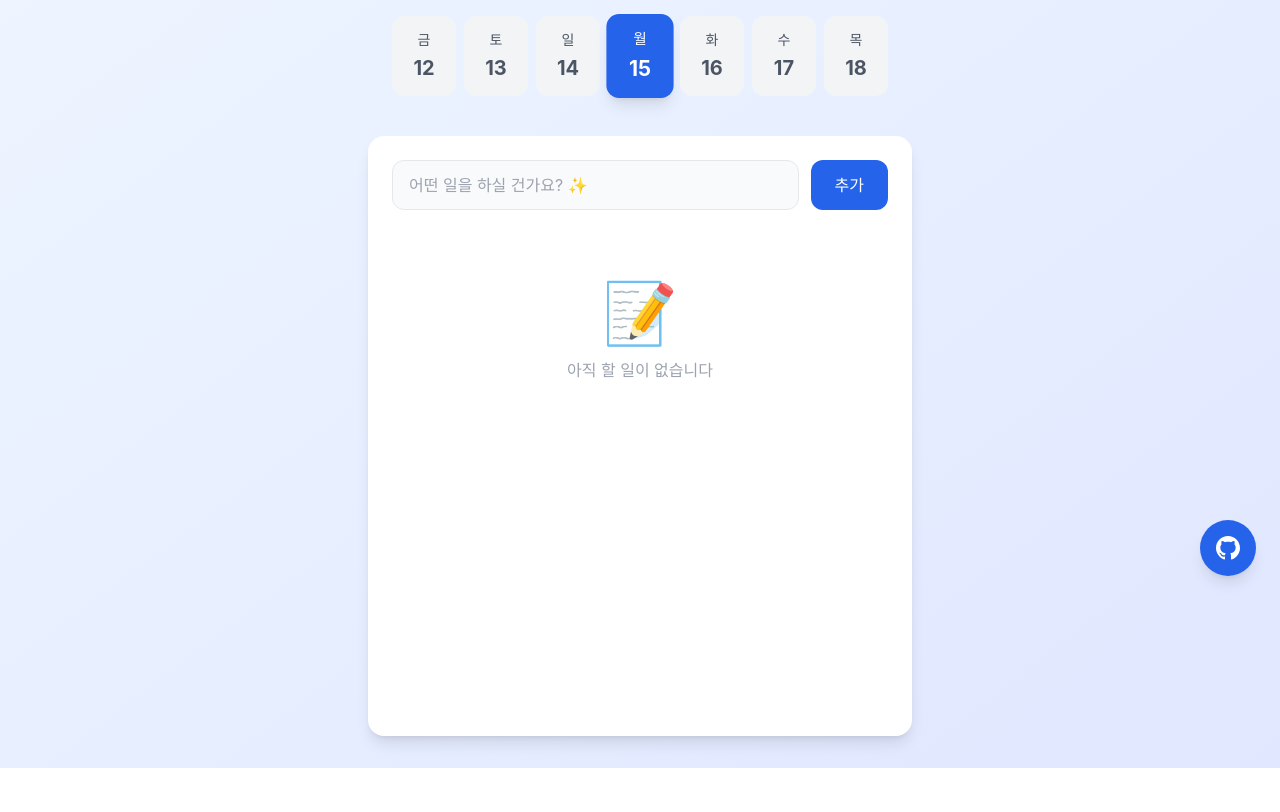
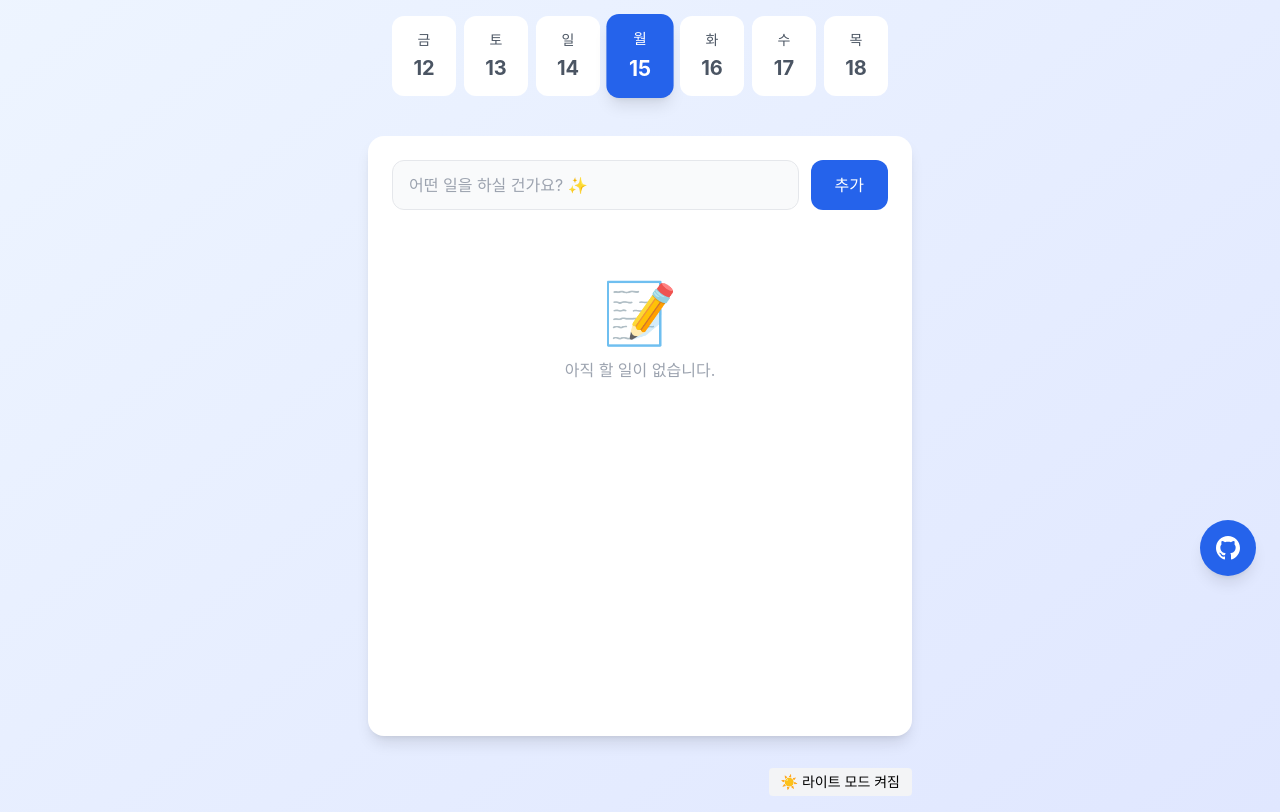
Before and after one commit to doyeonkim1997/react-ts-todolist, a React (Vite) app: page / in a window 1280 px wide. Shown: the part 200-1012 px from the top of the page. Before the commit the page ends 968 px from the top, so only its background shows below. Built offline with nearby package versions, Linux system fonts and the light colour scheme; a web font is replaced by a local one.

Commit message:
feat: add dark mode support across main UI components

```diff
--- a/src/App.tsx
+++ b/src/App.tsx
@@ -7,35 +7,34 @@ import { TodoList } from "./components/TodoList";
 import { ContactFAB } from "./components/ContactFAB";
 import { DEFAULT_USER_PROFILE } from "./constants/user";
 import { useTodosStore } from "./store/todoStore";
+import DarkModeToggle from "./components/DarkModeToggled";
 
 function App() {
-  // 오늘 날짜로 초기화 (시간 정보 제거하여 정확한 날짜 비교)
   const [selectedDate, setSelectedDate] = useState(() => {
     const today = new Date();
     today.setHours(0, 0, 0, 0);
     return today;
   });
-  const { getTodosForDate, addTodo, toggleTodo, deleteTodo, editTodo } =
-    useTodosStore();
 
-  const handleAddTodo = (text: string) => {
-    addTodo(selectedDate, text);
-  };
-
-  const handleToggleTodo = (id: string) => {
-    toggleTodo(selectedDate, id);
-  };
-
-  const handleDeleteTodo = (id: string) => {
-    deleteTodo(selectedDate, id);
-  };
-
-  const handleEditTodo = (id: string, text: string) => {
-    editTodo(selectedDate, id, text);
-  };
+  const {
+    isDarkMode,
+    getTodosForDate,
+    addTodo,
+    toggleTodo,
+    deleteTodo,
+    editTodo,
+  } = useTodosStore();
 
   return (
-    <div className="min-h-screen bg-gradient-to-br from-blue-50 to-indigo-100 flex items-center justify-center">
+    <div className={isDarkMode ? "dark" : "min-h-screen"}>
+      <div
+        className="
+          min-h-screen
+          bg-gradient-to-br from-blue-50 to-indigo-100
+          dark:from-gray-900 dark:to-gray-800
+          flex items-center justify-center
+        "
+      >
         <div className="w-full max-w-xl px-4">
           {/* 프로필 섹션 */}
           <ProfileSection
@@ -49,10 +48,17 @@ function App() {
             onDateSelect={setSelectedDate}
           />
 
-        {/* 투두 리스트 섹션 */}
-        <div className="bg-white rounded-2xl shadow-lg overflow-hidden h-[600px]">
+          {/* ✅ 투두 전체 카드 */}
+          <div
+            className="
+              bg-white dark:bg-slate-800
+              rounded-2xl shadow-lg overflow-hidden
+              transition-colors duration-300
+              h-[600px] flex flex-col
+            "
+          >
+            {/* 진행도 바 + 입력폼 */}
             <div className="p-6 pb-0">
-            {/* 진행도 바 - 독립적으로 배치 */}
               <ProgressBar
                 completed={
                   getTodosForDate(selectedDate).filter((todo) => todo.completed)
@@ -60,12 +66,11 @@ function App() {
                 }
                 total={getTodosForDate(selectedDate).length}
               />
-
-            {/* 투두 작성 폼 - 진행도 바와 완전히 분리 */}
               <TodoForm onAdd={(text) => addTodo(selectedDate, text)} />
             </div>
 
-          <div className="h-[400px] overflow-y-auto px-6 pb-6 scrollbar-thin">
+            {/* 리스트 영역 */}
+            <div className="flex-1 px-6 pb-6">
               <TodoList
                 todos={getTodosForDate(selectedDate)}
                 onToggle={(id) => toggleTodo(selectedDate, id)}
@@ -75,12 +80,14 @@ function App() {
             </div>
           </div>
 
-        {/* 하단 여백 */}
+          {/* 하단 컨트롤 */}
           <div className="h-8"></div>
+          <div className="flex gap-2 justify-end">
+            <DarkModeToggle />
+            <ContactFAB />
           </div>
-
-      {/* 연락하기 FAB */}
-      <ContactFAB />
+        </div>
+      </div>
     </div>
   );
 }
--- /dev/null
+++ b/src/components/DarkModeToggled.tsx
@@ -0,0 +1,17 @@
+import React from "react";
+import { useTodoStore } from "../store/todoStore";
+
+const DarkModeToggle = () => {
+  const { isDarkMode, toggleDarkMode } = useTodoStore();
+
+  return (
+    <button
+      onClick={toggleDarkMode}
+      className="mb-4 px-3 py-1 rounded bg-gray-100 dark:bg-gray-600 dark:text-gray-300 text-sm"
+    >
+      {isDarkMode ? "🌙 다크 모드 켜짐" : "☀️ 라이트 모드 켜짐"}
+    </button>
+  );
+};
+
+export default DarkModeToggle;
--- a/src/components/DateSlider.tsx
+++ b/src/components/DateSlider.tsx
@@ -24,14 +24,17 @@ export function DateSlider({ selectedDate, onDateSelect }: DateSliderProps) {
       "flex flex-col items-center justify-center w-20 h-20 rounded-xl transition-all duration-300 transform hover:scale-105";
 
     if (isSameDate(date, selectedDate)) {
-      return `${baseStyle} bg-blue-600 text-white shadow-lg scale-105`;
+      return `${baseStyle} bg-blue-600 text-white shadow-lg scale-105
+                        dark:bg-blue-500 dark:text-white`;
     }
 
     if (isToday(date)) {
-      return `${baseStyle} bg-blue-100 text-blue-600 border-2 border-blue-300`;
+      return `${baseStyle} bg-blue-100 text-blue-600 border-2 border-blue-300
+                        dark:bg-slate-700 dark:text-blue-400 dark:border-blue-500`;
     }
 
-    return `${baseStyle} bg-gray-100 text-gray-600 hover:bg-gray-200`;
+    return `${baseStyle} bg-white text-gray-600 hover:bg-gray-100
+                      dark:bg-slate-700 dark:text-gray-300 dark:hover:bg-slate-600`;
   };
 
   const goToPreviousDay = () => {
@@ -48,7 +51,10 @@ export function DateSlider({ selectedDate, onDateSelect }: DateSliderProps) {
         <div className="flex items-center justify-between">
           <button
             onClick={goToPreviousDay}
-            className="p-2 rounded-lg bg-gray-100 hover:bg-gray-200 text-gray-600 hover:text-gray-800 transition-colors"
+            className="p-2 rounded-lg
+                      bg-gray-100 hover:bg-gray-200 text-gray-600 hover:text-gray-800
+                      dark:bg-slate-700 dark:hover:bg-slate-600 dark:text-gray-300 dark:hover:text-gray-100
+                      transition-colors duration-300"
             aria-label="이전 날짜"
           >
             <svg
@@ -72,7 +78,9 @@ export function DateSlider({ selectedDate, onDateSelect }: DateSliderProps) {
 
           <button
             onClick={goToNextDay}
-            className="p-2 rounded-lg bg-gray-100 hover:bg-gray-200 text-gray-600 hover:text-gray-800 transition-colors"
+            className="p-2 rounded-lg bg-gray-100 hover:bg-gray-200 text-gray-600 hover:text-gray-800
+            dark:bg-slate-700 dark:hover:bg-slate-600 dark:text-gray-300 dark:hover:text-gray-100
+            transition-colors duration-300"
             aria-label="다음 날짜"
           >
             <svg
--- a/src/components/ProfileSection.tsx
+++ b/src/components/ProfileSection.tsx
@@ -17,14 +17,22 @@ export function ProfileSection({
             className="w-full h-full object-cover"
           />
         ) : (
-          <div className="w-full h-full bg-gradient-to-br from-blue-400 to-blue-600 flex items-center justify-center">
+          <div
+            className="
+          w-full h-full flex items-center justify-center
+          bg-gradient-to-br from-blue-400 to-blue-600
+          dark:from-blue-600 dark:to-blue-800
+          transition-colors duration-300"
+          >
             <span className="text-white text-2xl font-bold">
               {nickname.charAt(0).toUpperCase()}
             </span>
           </div>
         )}
       </div>
-      <h2 className="text-xl font-semibold text-gray-800">{nickname}</h2>
+      <h2 className="text-xl font-semibold text-gray-800 dark:text-gray-100 transition-colors duration-300">
+        {nickname}
+      </h2>
     </div>
   );
 }
--- a/src/components/TodoForm.tsx
+++ b/src/components/TodoForm.tsx
@@ -29,7 +29,12 @@ export function TodoForm({ onAdd }: TodoFormProps) {
             value={text}
             onChange={(e) => setText(e.target.value)}
             placeholder="어떤 일을 하실 건가요? ✨"
-            className="flex-1 px-4 py-3 border border-gray-200 rounded-xl focus:outline-none focus:ring-2 focus:ring-blue-500 focus:border-transparent bg-gray-50 placeholder-gray-400"
+            className="
+                      flex-1 px-4 py-3 border border-gray-200 rounded-xl
+                      focus:outline-none focus:ring-2 focus:ring-blue-500 focus:border-transparent
+                      bg-gray-50 placeholder-gray-400
+                      dark:bg-slate-700 dark:border-slate-600 dark:text-gray-100 dark:placeholder-gray-400
+                      transition-colors duration-300"
           />
           <button
             type="submit"
--- a/src/components/TodoItem.tsx
+++ b/src/components/TodoItem.tsx
@@ -46,7 +46,13 @@ export function TodoItem({ todo, onToggle, onDelete, onEdit }: TodoItemProps) {
   };
 
   return (
-    <div className="flex items-center gap-3 p-4 bg-white rounded-xl shadow-sm border border-gray-100">
+    <div
+      className="flex items-center gap-3 p-4
+                    bg-white dark:bg-slate-700
+                    rounded-xl shadow-sm
+                    border border-gray-100 dark:border-slate-600
+                    transition-colors duration-300"
+    >
       <div className="relative">
         <input
           type="checkbox"
@@ -95,7 +101,9 @@ export function TodoItem({ todo, onToggle, onDelete, onEdit }: TodoItemProps) {
         // 일반 모드
         <span
           className={`flex-1 ${
-            todo.completed ? "line-through text-gray-400" : "text-gray-800"
+            todo.completed
+              ? "line-through text-gray-400 dark:text-gray-500"
+              : "text-gray-800 dark:text-gray-100"
           }`}
         >
           {todo.text}
--- a/src/components/TodoList.tsx
+++ b/src/components/TodoList.tsx
@@ -15,14 +15,17 @@ export function TodoList({ todos, onToggle, onDelete, onEdit }: TodoListProps) {
     return (
       <div className="text-center py-12">
         <div className="text-6xl mb-4">📝</div>
-        <p className="text-gray-400">아직 할 일이 없습니다</p>
+        <p className="text-gray-400 dark:text-gray-500 transition-colors duration-300">
+          아직 할 일이 없습니다.
+        </p>
       </div>
     );
   }
 
   return (
-    <div>
     <div className="space-y-3">
+      {" "}
+      {/* ✅ 배경색/스크롤 빼고 여백만 유지 */}
       {todos.map((todo) => (
         <TodoItem
           key={todo.id}
@@ -32,11 +35,9 @@ export function TodoList({ todos, onToggle, onDelete, onEdit }: TodoListProps) {
           onEdit={onEdit}
         />
       ))}
-      </div>
-
       {completedCount > 0 && (
         <div className="mt-6 text-center">
-          <div className="text-sm text-gray-400">
+          <div className="text-sm text-gray-400 dark:text-gray-500">
             🎉 {completedCount}개의 할 일을 완료했습니다!
           </div>
         </div>
--- a/src/store/todoStore.ts
+++ b/src/store/todoStore.ts
@@ -18,6 +18,10 @@ interface TodoState {
   filter: Filter;
   setFilter: (filter: Filter) => void;
 
+  // 다크 모드 상태 추가
+  isDarkmode: boolean;
+  toggleDarkMode: () => void;
+
   addTodo: (date: Date, text: string) => void;
   toggleTodo: (date: Date, id: string) => void;
   deleteTodo: (date: Date, id: string) => void;
@@ -33,6 +37,10 @@ export const useTodoStore = create(
       todos: [],
       filter: "all",
       setFilter: (filter) => set({ filter }),
+
+      // 다크 모드 상태 관리 추가
+      isDarkMode: false,
+      toggleDarkMode: () => set((state) => ({ isDarkMode: !state.isDarkMode })),
 
       addTodo: (date, text) =>
         set((state) => ({
--- a/tailwind.config.js
+++ b/tailwind.config.js
@@ -1,5 +1,6 @@
 /** @type {import('tailwindcss').Config} */
 export default {
+  darkMode: "class",
   content: ["./index.html", "./src/**/*.{js,ts,jsx,tsx}"],
   theme: {
     extend: {
```
Lines whose indentation alone changed are shown as unchanged.
